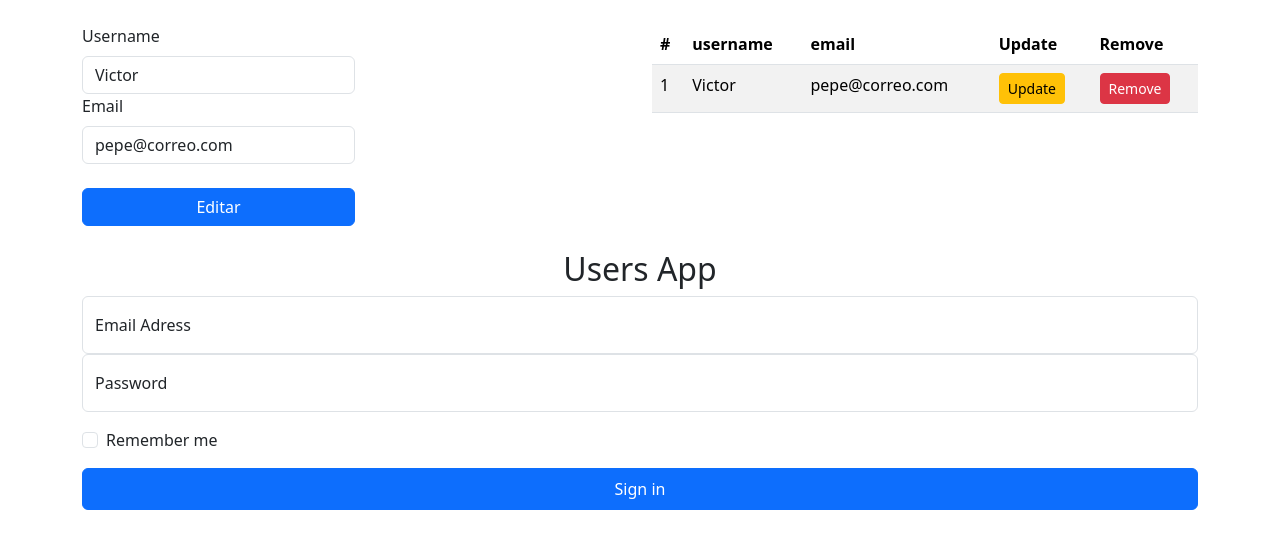
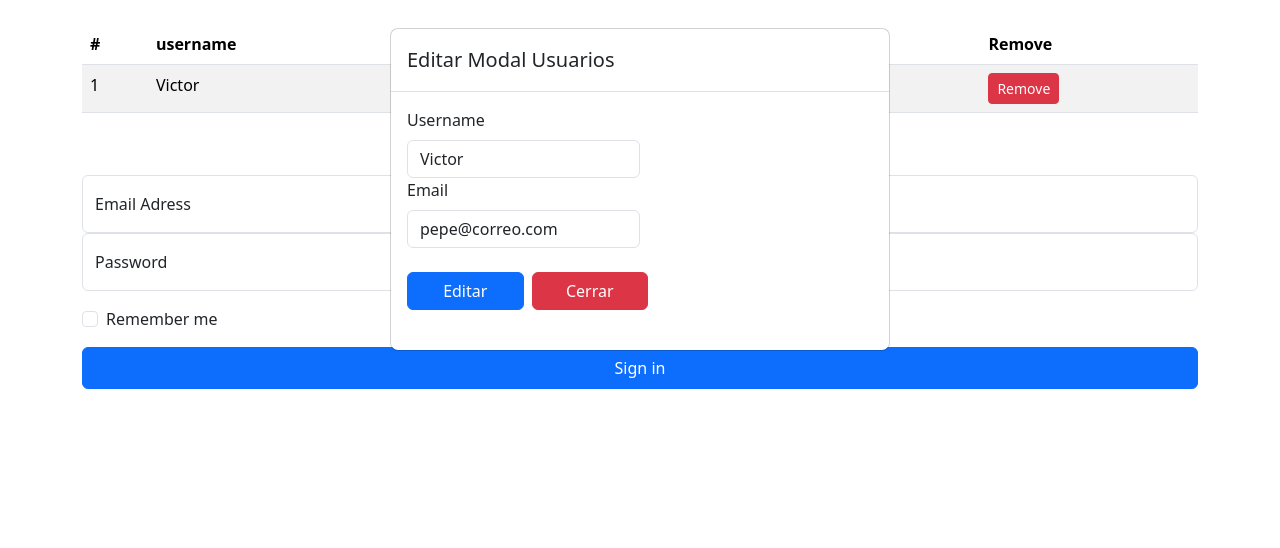
Before and after one commit to VictorPrado002/loginApp, a React (Vite) app: page / in a window 1280 px wide. Both pictures are taken after a click on the button "Update". Shown: the top 548 px of the page. Built offline with nearby package versions, Linux system fonts and the light colour scheme.

Commit message:
change in form

```diff
--- a/src/UsersApp.jsx
+++ b/src/UsersApp.jsx
@@ -10,18 +10,49 @@
         users,
         userSelected,
         initialUserForm,
+        visibleForm,
         handlerAddUser,
         handlerRemoveUser,
         handlerUserSelectedForm,
+        handlerOpenForm,
+        handlerCloseForm
     } = useUsers();
 
     return (
+      <>
+          {!visibleForm ||
+            <div className="abrir-modal animacion fadeIn">
+              <div className="modal" style={{display:"block"}} tabIndex="-1">
+                <div className="modal-dialog" role="document">
+                  <div className="modal-content">
+                    <div className="modal-header">
+                      <h5 className="modal-title">
+                        {userSelected.id>0 ?'Editar':'Crear'} Modal Usuarios
+                      </h5>
+                    </div>
+                    <div className="modal-body">
+                      <UserForm
+                        handlerAddUser={handlerAddUser}
+                        initialUserForm={initialUserForm}
+                        userSelected={userSelected}
+                        handlerCloseForm={handlerCloseForm}
+                      />
+                    </div>
+                  </div>
+                </div>
+              </div>
+            </div>
+          }
+
          <div className="container my-4 ">
       <div className="row">
         <div className="col">
-          <UserForm handlerAddUser={handlerAddUser} initialUserForm={initialUserForm} userSelected={userSelected}/>
-        </div>
-        <div className="col">
+          {visibleForm ||
+          <button
+          className="btn btn-primary my-2"
+          onClick={handlerOpenForm}>
+            Nuevo Usuario
+          </button>}
           {users.length===0
           ? <div className="alert alert-warning">No hay usuarios en el sistema!</div>
           : <UsersList
@@ -55,5 +86,6 @@
         <button className="btn btn-primary w-100 py-2">Sign in</button>
       </form>
     </div>
+    </>
     );
 }
--- a/src/components/UserForm.jsx
+++ b/src/components/UserForm.jsx
@@ -1,7 +1,7 @@
 import { useEffect, useState } from "react";
 import Swal from "sweetalert2";
 
-export const UserForm= ({handlerAddUser, initialUserForm, userSelected})=>{
+export const UserForm= ({handlerAddUser, initialUserForm, userSelected,handlerCloseForm})=>{
     const [userForm, setUserForm] = useState(initialUserForm);
 
     const { id, username, password, email } = userForm;
@@ -36,6 +36,10 @@
     handlerAddUser(userForm);
     setUserForm(initialUserForm);
   };
+  const onCloseForm = ()=>{
+    handlerCloseForm();
+    setUserForm(initialUserForm);
+  }
   return (
     <form onSubmit={onSubmit}>
       <div className="col-md-6">
@@ -81,8 +85,14 @@
           value={id}
         />
       </div>
-      <button className="btn btn-primary w-50 my-4" type="submit">
+      <button className="btn btn-primary w-25 my-4" type="submit">
         {id>0?'Editar':'Crear'}
+      </button>
+      <button
+        className="btn btn-danger w-25 mx-2"
+        type="button"
+        onClick={()=>onCloseForm()}>
+            Cerrar
       </button>
     </form>
   );
--- a/src/hooks/useUsers.js
+++ b/src/hooks/useUsers.js
@@ -21,17 +21,12 @@
 export const useUsers = ()=>{
     const [users, dispatch] = useReducer(usersReducer, initialUsers);
     const [userSelected,setUserSelected] =useState(initialUserForm);
+    const [visibleForm,setVisibleForm] =useState(false);
 
     const handlerAddUser = (user) => {
-            let type;
 
-            if (user.id ===0){
-              type='addUser';
-            }else{
-              type='updateUser'
-            }
             dispatch({
-            type,
+            type: (user.id ===0)?'addUser':'updateUser',
             payload: user,
             });
 
@@ -44,6 +39,7 @@
                     :"El usuario ha sido actualizado con éxito!",
                 "success"
                 );
+                handlerCloseForm();
         };
         const handlerRemoveUser = (id) => {
 
@@ -73,14 +69,25 @@
         const handlerUserSelectedForm =(user) =>{
           //console.log(user);
           setUserSelected({...user});
+          setVisibleForm(true);
+        }
+        const handlerOpenForm = ()=>{
+            setVisibleForm(true);
+        }
+        const handlerCloseForm = ()=>{
+            setVisibleForm(false);
+            setUserSelected(initialUserForm);
         }
 
     return {
         users,
         userSelected,
         initialUserForm,
+        visibleForm,
         handlerAddUser,
         handlerRemoveUser,
         handlerUserSelectedForm,
+        handlerOpenForm,
+        handlerCloseForm
     }
 }
```
Also changed, not shown: src/styles.css (added, +41 -0 lines), src/index.css (deleted).
